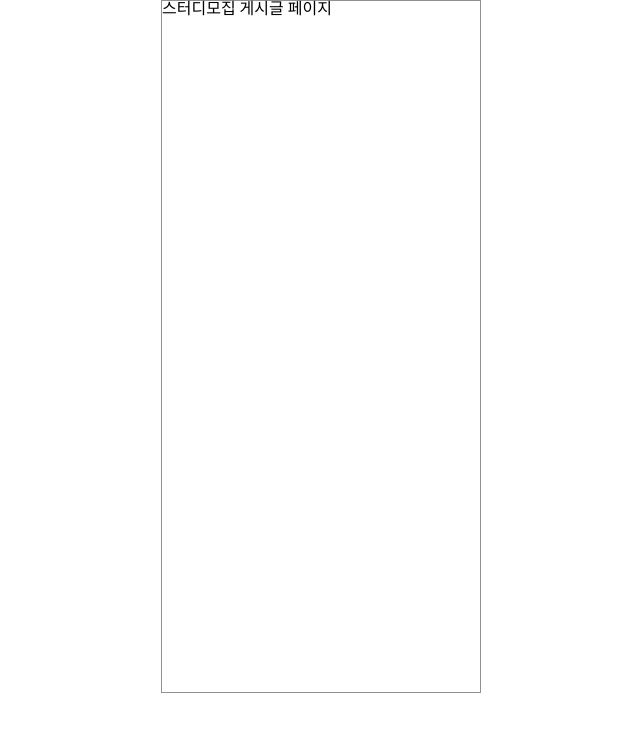
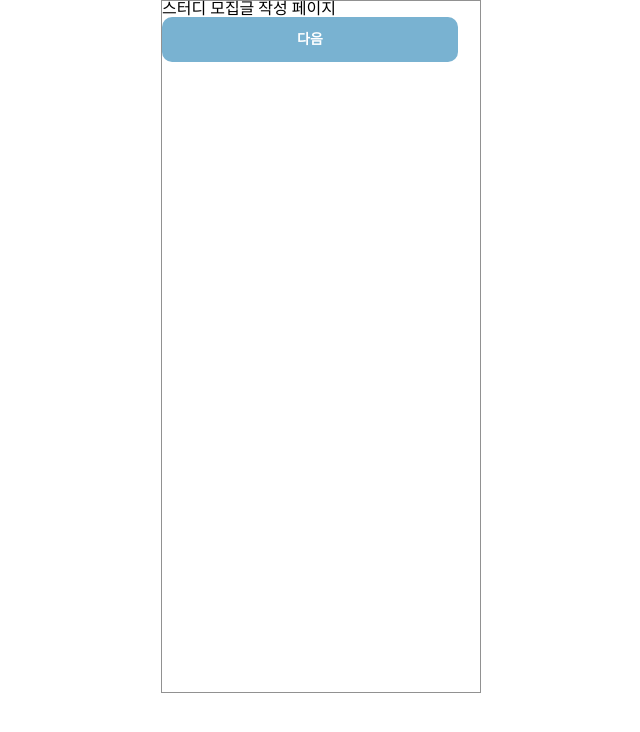
Before and after one commit to FRONTENDSCHOOL10/seven-11, a React app: page /home/study-post in a window 1280 px wide. Shown: the top 732 px of the page, without its empty margins (319-959 px from the left). Built offline with nearby package versions, Linux system fonts and the light colour scheme; the HTML template or start-up script is replaced by a standard one.

Commit message:
[Modify] 기본 버튼 수정 - 회원가입, 스터디 모집글 페이지 내 추가

```diff
--- a/src/components/NormalButton.jsx
+++ b/src/components/NormalButton.jsx
@@ -1,17 +1,17 @@
 import { func, string } from 'prop-types';
 
 NormalButton.propTypes = {
-  text: string.isRequired,
+  label: string.isRequired,
   onClick: func,
 };
 
-export default function NormalButton({ text, onClick }) {
+export default function NormalButton({ label, onClick }) {
   return (
     <button
       onClick={onClick}
       className="w-[296px] h-[45px] p-3 bg-primary text-white rounded-button text-base font-semibold  "
     >
-      {text}
+      {label}
     </button>
   );
 }
--- a/src/pages/HomePage.jsx
+++ b/src/pages/HomePage.jsx
@@ -1,4 +1,3 @@
-import NormalButton from '@/components/NormalButton';
 import SendMessageBar from '@/components/SendMessageBar';
 import { Link } from 'react-router-dom';
 
@@ -7,7 +6,7 @@ export default function HomePage() {
     <div className="flex gap-3 flex-col">
       <h1>홈페이지</h1>
       <SendMessageBar />
-      <NormalButton text="다음" />
+
       <Link to={'board/post'}>게시글 작성</Link>
       <Link to={'study-post'}>모집글 작성</Link>
     </div>
--- a/src/pages/SignUp.jsx
+++ b/src/pages/SignUp.jsx
@@ -3,16 +3,20 @@ import CheckButton from '@/components/CheckButton';
 import GenderRadio from '@/components/GenderRadio';
 import InputText from '@/components/InputText';
 import InputTitle from '@/components/SubTitle';
+import NormalButton from '@/components/NormalButton';
 
 export default function SignUp() {
+  const handleSignUp = () => {};
   return (
     <>
       <h1>회원가입 페이지</h1>
       <Link to={'/check-email'}>이메일 체크 페이지로 이동</Link>
-
+      <div className="">
+        <section>
           <InputTitle title="이메일" />
           <InputText placeholder="이메일을 작성해주세요" />
           <CheckButton label="중복확인" />
+        </section>
         <InputTitle title="비밀번호" />
         <InputText placeholder="비밀번호를 작성해주세요" />
         <InputText placeholder="비밀번호를 한번 더 작성해주세요" />
@@ -23,6 +27,8 @@ export default function SignUp() {
         <InputText placeholder="직업을 입력해주세요" />
         <InputTitle title="성별" />
         <GenderRadio />
+        <NormalButton onClick={handleSignUp} label="가입하기" />
+      </div>
     </>
   );
 }
--- a/src/pages/StudyPost.jsx
+++ b/src/pages/StudyPost.jsx
@@ -1,3 +1,17 @@
+import NormalButton from '@/components/NormalButton';
+import { useNavigate } from 'react-router-dom';
+
 export default function StudyPost() {
-  return <h1>스터디모집 게시글 페이지</h1>;
+  const navigate = useNavigate();
+
+  const handleNextPage = () => {
+    navigate('/next-page');
+  };
+
+  return (
+    <>
+      <h1>스터디 모집글 작성 페이지</h1>
+      <NormalButton onClick={handleNextPage} label="다음" />
+    </>
+  );
 }
```
Lines whose indentation alone changed are shown as unchanged.
